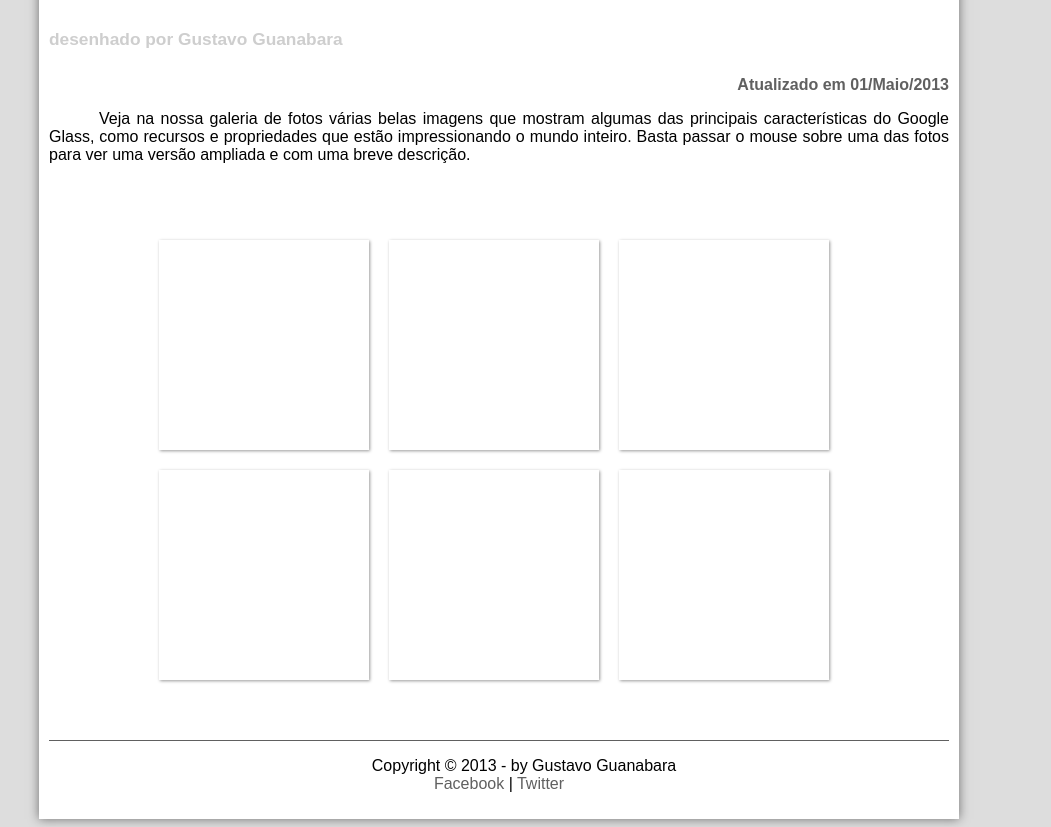
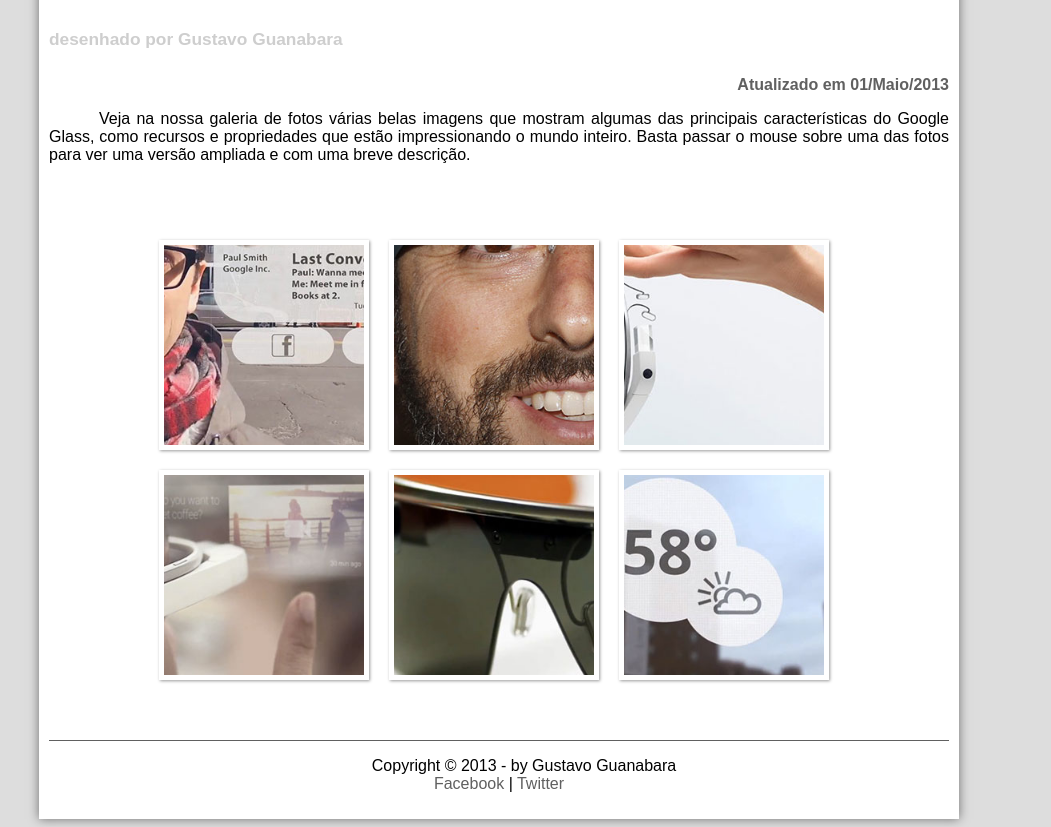
Before and after one commit to pablorodrigo52/google_glass_website, a plain HTML site: page fotos.html in a window 1280 px wide. Shown: the part 270-1097 px from the top of the page, without its empty margins (141-1192 px from the left). Drawn offline with Linux system fonts and the light colour scheme; files whose address does not match are found by name.

Commit message:
gh-pages

```diff
--- a/css/fotos.css
+++ b/css/fotos.css
@@ -40,7 +40,7 @@ ul#albumfotos li:hover{
     transition: transform .3s ease;
 }
 ul#albumfotos li#foto01{
-    background: url('../_imagens/galeria-01.jpg') no-repeat;
+    background: url('../imagens/galeria-01.jpg') no-repeat;
     background-position: 50% 50%;
     background-size: 400px 400px;
     background-color: white;
@@ -50,7 +50,7 @@ ul#albumfotos li#foto01:hover{
     background-size: 200px 200px;
 }
 ul#albumfotos li#foto02{
-    background: url('../_imagens/galeria-02.jpg') no-repeat;
+    background: url('../imagens/galeria-02.jpg') no-repeat;
     background-position: 50% 50%;
     background-size: 400px 400px;
     background-color: white;
@@ -60,7 +60,7 @@ ul#albumfotos li#foto02:hover{
     background-size: 200px 200px;
 }
 ul#albumfotos li#foto03{
-    background: url('../_imagens/galeria-03.jpg') no-repeat;
+    background: url('../imagens/galeria-03.jpg') no-repeat;
     background-position: 50% 50%;
     background-size: 400px 400px;
     background-color: white;
@@ -70,7 +70,7 @@ ul#albumfotos li#foto03:hover{
     background-size: 200px 200px;
 }
 ul#albumfotos li#foto04{
-    background: url('../_imagens/galeria-04.jpg') no-repeat;
+    background: url('../imagens/galeria-04.jpg') no-repeat;
     background-position: 50% 50%;
     background-size: 400px 400px;
     background-color: white;
@@ -80,7 +80,7 @@ ul#albumfotos li#foto04:hover{
     background-size: 200px 200px;
 }
 ul#albumfotos li#foto05{
-    background: url('../_imagens/galeria-05.jpg') no-repeat;
+    background: url('../imagens/galeria-05.jpg') no-repeat;
     background-position: 50% 50%;
     background-size: 400px 400px;
     background-color: white;
@@ -90,7 +90,7 @@ ul#albumfotos li#foto05:hover{
     background-size: 200px 200px;
 }
 ul#albumfotos li#foto06{
-    background: url('../_imagens/galeria-06.jpg') no-repeat;
+    background: url('../imagens/galeria-06.jpg') no-repeat;
     background-position: 50% 50%;
     background-size: 400px 400px;
     background-color: white;
--- a/css/media.css
+++ b/css/media.css
@@ -5,7 +5,7 @@ div#tv-radio {
     width: 900px;
     height: 580px;
     margin: auto;
-    background: url('../_imagens/radio-tv.png') no-repeat;
+    background: url('../imagens/radio-tv.png') no-repeat;
 }
 
 audio#musica{
```
